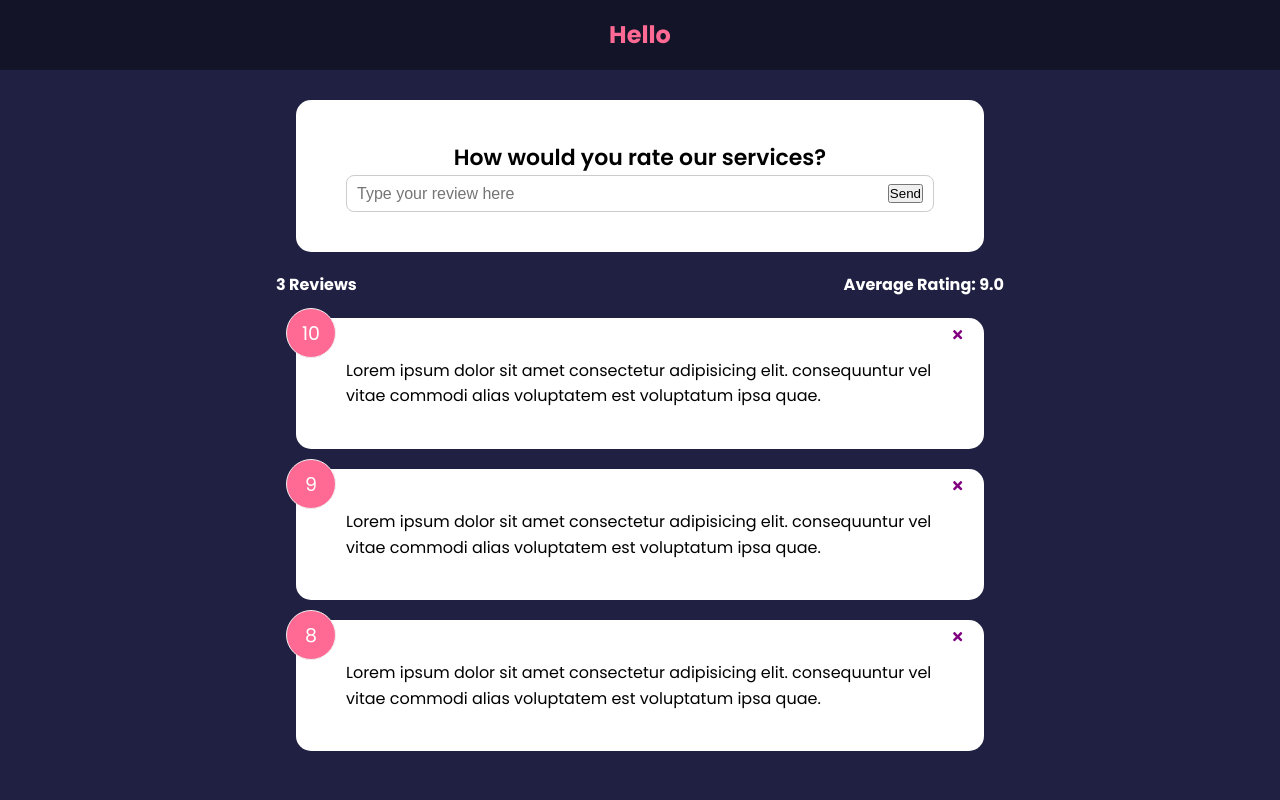
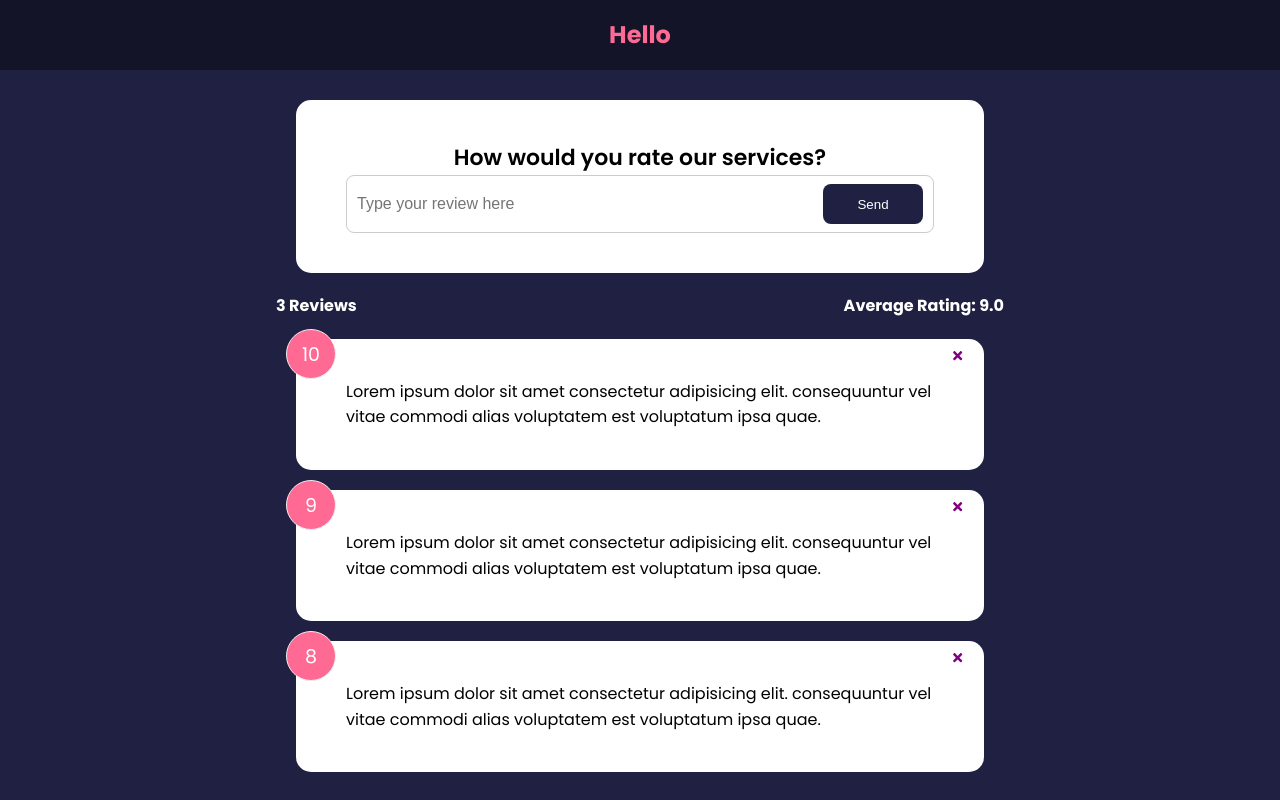
Before and after one commit to DeviousLab/feedback-app, a React (Create React App) app: page / in a window 1280 px wide. Built offline with nearby package versions, Linux system fonts and the light colour scheme; the HTML template or start-up script is replaced by a standard one.

Commit message:
Implemented button component for form submit
Signed-off-by: DeviousLab <deviouslab@gmail.com>

```diff
--- /dev/null
+++ b/src/components/Button.jsx
@@ -0,0 +1,24 @@
+import PropTypes from 'prop-types';
+
+function Button({ children, version, type, isDisabled }) {
+  return (
+    <button type={type} disabled={isDisabled} className={`btn btn-${version}`} >
+      {children}
+    </button>
+  )
+}
+
+Button.defaultProps = {
+  version: 'primary',
+  type: 'button',
+  isDisabled: false
+}
+
+Button.propTypes = {
+  children: PropTypes.node.isRequired,
+  version: PropTypes.string,
+  type: PropTypes.string,
+  isDisabled: PropTypes.bool
+}
+
+export default Button
--- a/src/components/FeedbackForm.jsx
+++ b/src/components/FeedbackForm.jsx
@@ -1,6 +1,7 @@
 import { useState } from 'react'
 
 import Card from "./Card"
+import Button from './Button';
 
 function FeedbackForm() {
   const [text, setText] = useState('');
@@ -15,7 +16,7 @@
         <h2>How would you rate our services?</h2>
         <div className="input-group">
           <input onChange={handleTextChange} type="text" name="review" id="review" placeholder="Type your review here" value={text} />
-          <button type="submit">Send</button>
+          <Button type="submit">Send</Button>
         </div>
       </form>
     </Card>
```
